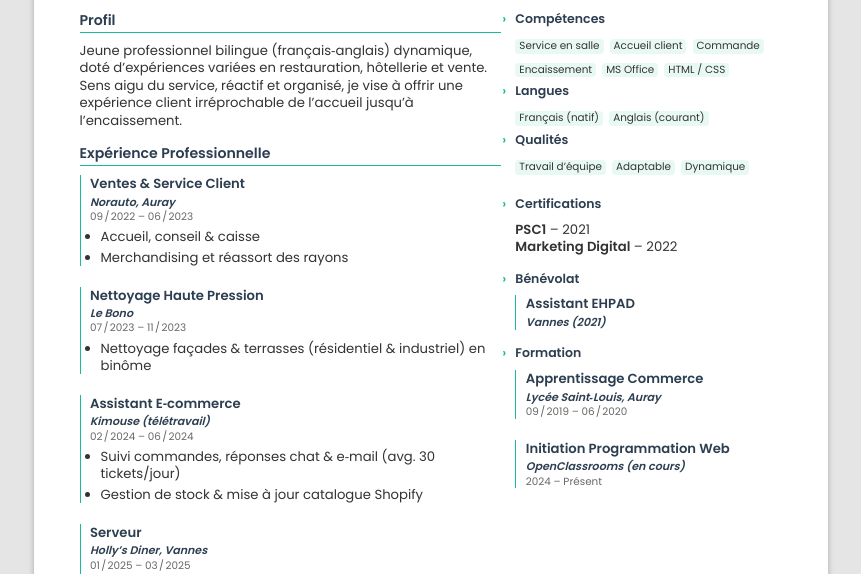
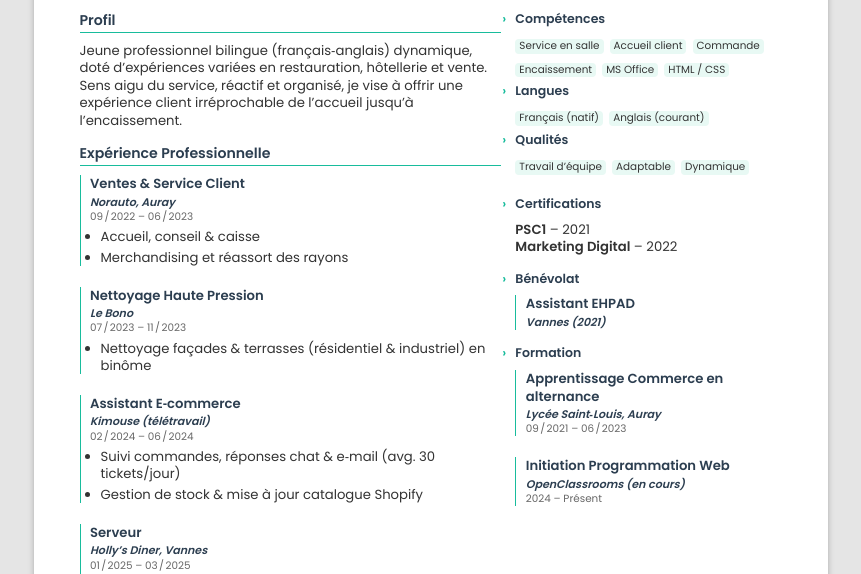
Before and after one commit to Oliviera56/CV, a plain HTML site: page index.html in a window 1280 px wide. Shown: the part 196-770 px from the top of the page, without its empty margins (209-1070 px from the left). Drawn offline with Linux system fonts and the light colour scheme.

Commit message:
Update index.html

```diff
--- a/index.html
+++ b/index.html
@@ -156,8 +156,8 @@ ul{margin-left:2.8mm;} ul li{margin-bottom:.8mm;}
         <div class="aside-block">
           <h3>Formation</h3>
           <div class="card">
-            <p class="title">Apprentissage Commerce<br><span class="location">Lycée Saint‑Louis, Auray</span></p>
-            <p class="period">09 / 2019 – 06 / 2020</p>
+            <p class="title">Apprentissage Commerce en alternance<br><span class="location">Lycée Saint‑Louis, Auray</span></p>
+            <p class="period">09 / 2021 – 06 / 2023</p>
           </div><br>
           <div class="card">
             <p class="title">Initiation Programmation Web<br><span class="location">OpenClassrooms (en cours)</span></p>
```
